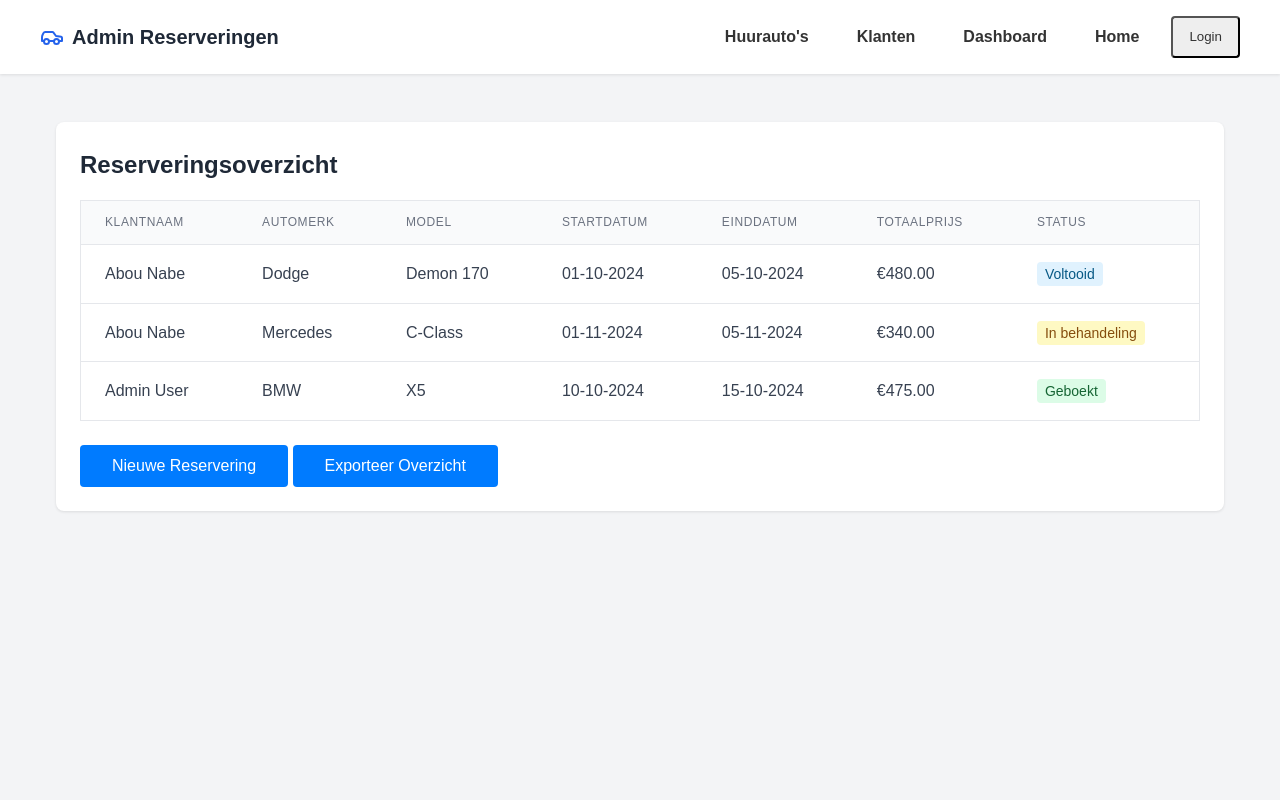
After one commit to trueeman/Project_Autoverhuur, a PHP site: page /Adminreserveringweergave.php in a window 1280 px wide. The commit adds this page. Run offline with PHP 8.4, Linux system fonts and the light colour scheme; data comes from the database, SQL or seed files in the repository.

Commit message:
Sprint 2 Begin

```diff
--- /dev/null
+++ b/Code/Adminreserveringweergave.php
@@ -0,0 +1,125 @@
+<?php
+$host = 'localhost';
+$db   = 'autoverhuur';
+$user = 'root';
+$pass = "";
+$charset = 'utf8mb4';
+
+$dsn = "mysql:host=$host;dbname=$db;charset=$charset";
+$options = [
+    PDO::ATTR_ERRMODE            => PDO::ERRMODE_EXCEPTION,
+    PDO::ATTR_DEFAULT_FETCH_MODE => PDO::FETCH_ASSOC,
+    PDO::ATTR_EMULATE_PREPARES   => false,
+];
+
+function getStatusDisplay($status) {
+    switch(strtolower($status)) {
+        case 'voltooid':
+            return ['class' => 'completed', 'text' => 'Voltooid'];
+        case 'geboekt':
+            return ['class' => 'available', 'text' => 'Geboekt'];
+        case 'in behandeling':
+            return ['class' => 'pending', 'text' => 'In behandeling'];
+        default:
+            return ['class' => 'unavailable', 'text' => $status];
+    }
+}
+
+try {
+    $pdo = new PDO($dsn, $user, $pass, $options);
+
+    $stmt = $pdo->prepare("
+        SELECT
+            CONCAT(u.first_name, ' ', u.last_name) as klantnaam,
+            c.make as automerk,
+            c.model as automodel,
+            r.start_date as startdatum,
+            r.end_date as einddatum,
+            r.total_price as totaalprijs,
+            rs.status_name as status
+        FROM rentals r
+        JOIN users u ON r.user_id = u.user_id
+        JOIN cars c ON r.car_id = c.car_id
+        JOIN rental_statuses rs ON r.status_id = rs.status_id
+        ORDER BY u.last_name, r.start_date
+    ");
+    $stmt->execute();
+
+} catch (\PDOException $e) {
+    throw new \PDOException($e->getMessage(), (int)$e->getCode());
+}
+?>
+<!DOCTYPE html>
+<html lang="nl">
+<head>
+    <meta charset="UTF-8">
+    <meta name="viewport" content="width=device-width, initial-scale=1.0">
+    <link rel="stylesheet" href="styles.css">
+    <title>Admin Reserveringen</title>
+
+</head>
+<body class="bg-gray-100">
+    <nav class="nav-container">
+         <div class="nav-content">
+            <div class="logo-container">
+                <svg class="car-icon" xmlns="http://www.w3.org/2000/svg" viewBox="0 0 24 24" fill="none" stroke="currentColor" stroke-width="2" stroke-linecap="round" stroke-linejoin="round">
+                    <path d="M14 16H9m10 0h3v-3.15a1 1 0 00-.84-.99L16 11l-2.7-3.6a1 1 0 00-.8-.4H5.24a2 2 0 00-1.8 1.1l-.8 1.63A6 6 0 002 12.42V16h2"></path>
+                    <circle cx="6.5" cy="16.5" r="2.5"></circle>
+                    <circle cx="16.5" cy="16.5" r="2.5"></circle>
+                </svg>
+                <h1>Admin Reserveringen</h1>
+            </div>
+            <div class="nav-buttons">
+                <a href="#" class="nav-link">Huurauto's</a>
+                <a href="#" class="nav-link">Klanten</a>
+                <a href="#" class="nav-link">Dashboard</a>
+                <a href="Home.html" class="nav-link">Home</a>
+                <button class="nav-link login">Login</button>
+            </div>
+        </div>
+    </nav>
+
+    <main class="main-container">
+        <div class="content-container">
+            <h2>Reserveringsoverzicht</h2>
+            <div class="table-container">
+                <table>
+                    <thead>
+                        <tr>
+                            <th>Klantnaam</th>
+                            <th>Automerk</th>
+                            <th>Model</th>
+                            <th>Startdatum</th>
+                            <th>Einddatum</th>
+                            <th>Totaalprijs</th>
+                            <th>Status</th>
+                        </tr>
+                    </thead>
+                    <tbody>
+                        <?php
+                        while ($reservation = $stmt->fetch()) {
+                            $statusInfo = getStatusDisplay($reservation['status']);
+
+                            echo "<tr>";
+                            echo "<td>" . htmlspecialchars($reservation['klantnaam']) . "</td>";
+                            echo "<td>" . htmlspecialchars($reservation['automerk']) . "</td>";
+                            echo "<td>" . htmlspecialchars($reservation['automodel']) . "</td>";
+                            echo "<td>" . date('d-m-Y', strtotime($reservation['startdatum'])) . "</td>";
+                            echo "<td>" . date('d-m-Y', strtotime($reservation['einddatum'])) . "</td>";
+                            echo "<td>€" . number_format($reservation['totaalprijs'], 2) . "</td>";
+                            echo "<td><span class='status-badge " . $statusInfo['class'] . "'>"
+                                 . htmlspecialchars($statusInfo['text']) . "</span></td>";
+                            echo "</tr>";
+                        }
+                        ?>
+                    </tbody>
+                </table>
+            </div>
+            <div class="crud-button-container">
+                <button class="crud-btn">Nieuwe Reservering</button>
+                <button class="crud-btn">Exporteer Overzicht</button>
+            </div>
+        </div>
+    </main>
+</body>
+</html>
--- a/Code/Adminweergave.php
+++ b/Code/Adminweergave.php
@@ -40,7 +40,7 @@ try {
             <div class="nav-buttons">
                 <a href="#" class="nav-link">Huurauto's</a>
                 <a href="#" class="nav-link">Contact</a>
-                <a href="#" class="nav-link">Mijn boekingen</a>
+                <a href="reserveringweergave.php" class="nav-link">Mijn boekingen</a>
                 <a href="Home.html" class="nav-link">Home</a>
                 <button class="nav-link login">Login</button>
                 <button class="nav-link register">Register</button>
--- a/Code/Home.html
+++ b/Code/lome.html
@@ -16,7 +16,7 @@
                 <a href="#" class="nav-link">Huurauto's</a>
                 <a href="Adminweergave.php" class="nav-link">Admin</a>
                 <a href="#" class="nav-link">Contact</a>
-                <a href="#" class="nav-link">Mijn boekingen</a>
+                <a href="Reserverings.php" class="nav-link">Mijn boekingen</a>
                 <a href="#" class="nav-link login">Login</a>
                 <a href="#" class="nav-link register">Register</a>
             </div>
```
Also changed, not shown: Code/Insertimg.php (added, +55 -0 lines), Code/Reserverings.php (added, +155 -0 lines), Img/Demon Dodge 170.jpg (added).
